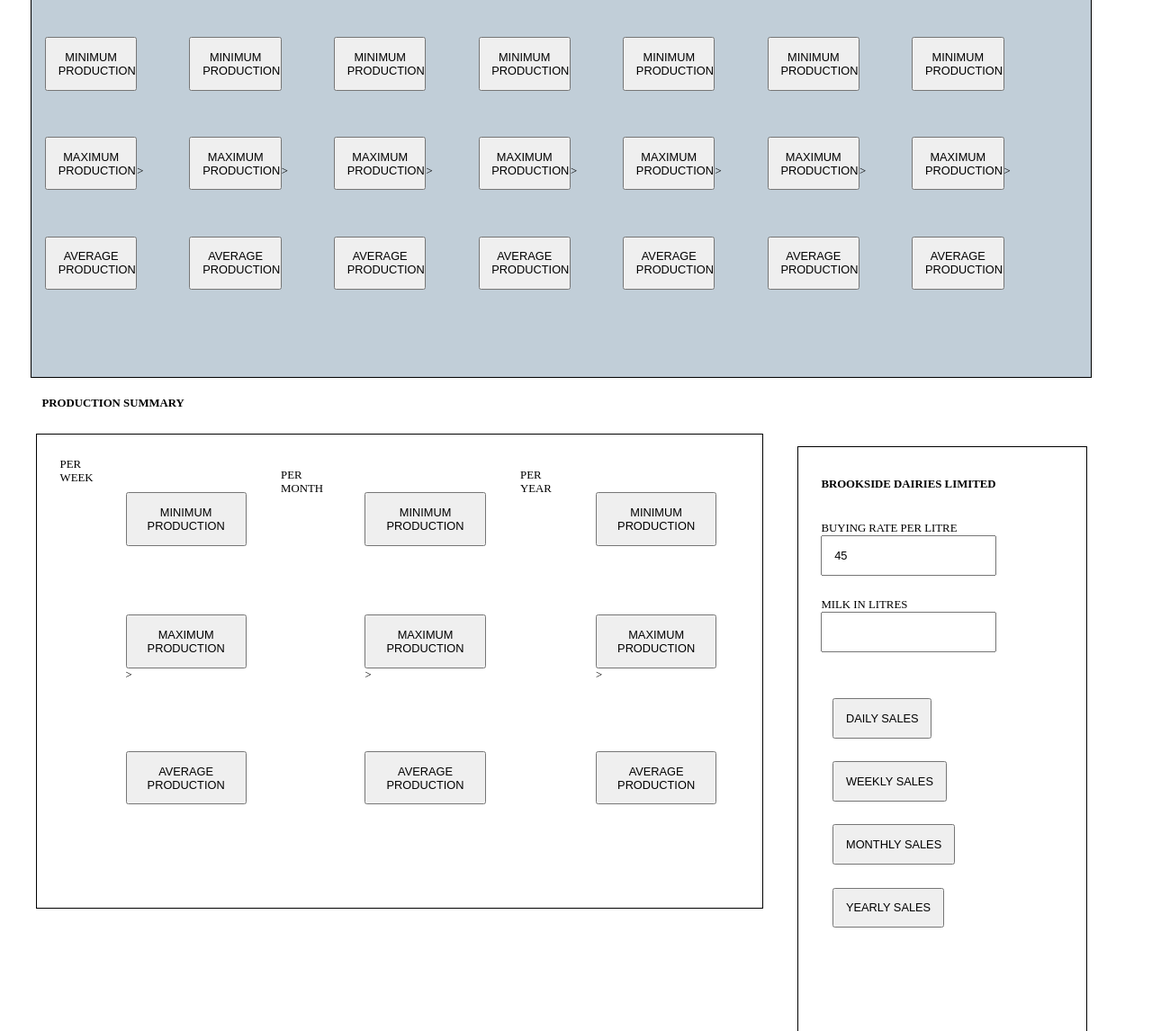
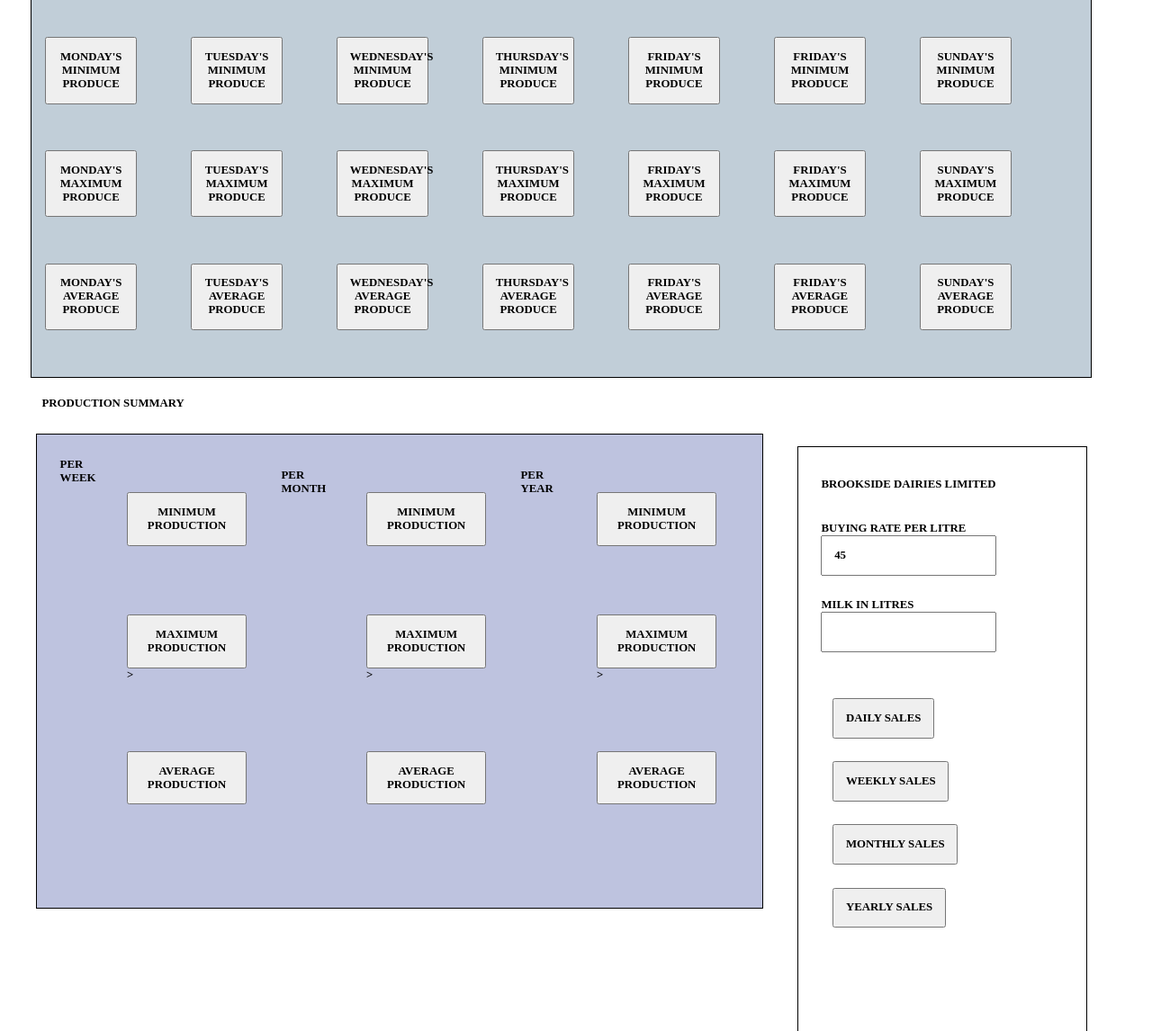
Before and after one commit to OndigoWendy/DAIRY_BUSINESS.week3, a plain HTML site: page index.html in a window 1280 px wide. Shown: the part 885-2031 px from the top of the page at 90% size. Drawn offline with Linux system fonts and the light colour scheme.

Commit message:
Styl borders in section 2.Rename buttons.

```diff
--- a/index.html
+++ b/index.html
@@ -23,11 +23,11 @@
                <div >SHED D <input type="number" value="4" id="D"></div>
                <button onclick="getSumMon()" class="button">TOTAL PRODUCTION</button>
                  <p id="sumResultMon"></p>
-               <button onclick="getMinPerDay()" style="width: 8vw;">MINIMUM PRODUCTION</button></li>
+               <button onclick="getMinPerDay()" style="width: 8vw;">MONDAY'S MINIMUM PRODUCE</button></li>
                  <p id="minPerDayResult"></p>
-               <button onclick="getMaxPerDay()" style="width: 8vw;">MAXIMUM PRODUCTION</button>></li>
+               <button onclick="getMaxPerDay()" style="width: 8vw;">MONDAY'S MAXIMUM PRODUCE</button></li>
                  <p id="maxPerDayResult"></p>
-               <button onclick="getAvgPerDay()" style="width: 8vw;">AVERAGE PRODUCTION</button></li>
+               <button onclick="getAvgPerDay()" style="width: 8vw;">MONDAY'S AVERAGE PRODUCE</button></li>
                  <p id="avgPerDayResult"></p>
        </div>
 
@@ -38,11 +38,11 @@
                <div >SHED D <input type="number" value="34" id="D2"></div>
                <button onclick="getSumTue()" class="button">TOTAL PRODUCTION</button>
                  <p id="sumResultTue"></p>
-               <button onclick="getMinPerDay2()" style="width: 8vw;">MINIMUM PRODUCTION</button></li>
+               <button onclick="getMinPerDay2()" style="width: 8vw; ">TUESDAY'S MINIMUM PRODUCE</button></li>
                  <p id="minPerDayResult2"></p>
-               <button onclick="getMaxPerDay2()" style="width: 8vw;">MAXIMUM PRODUCTION</button>></li>
+               <button onclick="getMaxPerDay2()" style="width: 8vw;">TUESDAY'S MAXIMUM PRODUCE</button></li>
                  <p id="maxPerDayResul2"></p>
-               <button onclick="getAvgPerDay2()" style="width: 8vw;">AVERAGE PRODUCTION</button></li>
+               <button onclick="getAvgPerDay2()" style="width: 8vw;">TUESDAY'S AVERAGE PRODUCE</button></li>
                 <p id="avgPerDayResult2"></p>
        </div>
 
@@ -53,11 +53,11 @@
                <div >SHED D <input type="number" value="4" id="D3"></div>
                <button onclick="getSumWed()" class="button">TOTAL PRODUCTION</button>
                  <p id="sumResultWed"></p>
-               <button onclick="getMinPerDay3()" style="width: 8vw;">MINIMUM PRODUCTION</button></li>
+               <button onclick="getMinPerDay3()" style="width: 8vw;">WEDNESDAY'S MINIMUM PRODUCE</button></li>
                  <p id="minPerDayResult3"></p>
-               <button onclick="getMaxPerDay3()" style="width: 8vw;">MAXIMUM PRODUCTION</button>></li>
+               <button onclick="getMaxPerDay3()" style="width: 8vw;">WEDNESDAY'S MAXIMUM PRODUCE</button></li>
                  <p id="maxPerDayResult3"></p>
-               <button onclick="getAvgPerDay3()" style="width: 8vw;">AVERAGE PRODUCTION</button></li>
+               <button onclick="getAvgPerDay3()" style="width: 8vw;">WEDNESDAY'S AVERAGE PRODUCE</button></li>
                  <p id="avgPerDayResult3"></p>
        </div>
 
@@ -68,11 +68,11 @@
               <div >SHED D <input type="number" value="4" id="D4"></div>
               <button onclick="getSumThur()" class="button">TOTAL PRODUCTION</button>
                 <p id="sumResultThur"></p>
-              <button onclick="getMinPerDay4()" style="width: 8vw;">MINIMUM PRODUCTION</button></li>
+              <button onclick="getMinPerDay4()" style="width: 8vw;">THURSDAY'S MINIMUM PRODUCE</button></li>
                 <p id="minPerDayResult4"></p>
-              <button onclick="getMaxPerDay4()" style="width: 8vw;">MAXIMUM PRODUCTION</button>></li>
+              <button onclick="getMaxPerDay4()" style="width: 8vw;">THURSDAY'S MAXIMUM PRODUCE</button></li>
                 <p id="maxPerDayResult4"></p>
-              <button onclick="getAvgPerDay4()" style="width: 8vw;">AVERAGE PRODUCTION</button></li>
+              <button onclick="getAvgPerDay4()" style="width: 8vw;">THURSDAY'S AVERAGE PRODUCE</button></li>
                 <p id="avgPerDayResult4"></p>
        </div>
 
@@ -83,11 +83,11 @@
              <div >SHED D <input type="number" value="4" id="D5"></div>
              <button onclick="getSumFri()" class="button">TOTAL PRODUCTION</button>
                <p id="sumResultFri"></p>
-             <button onclick="getMinPerDay5()" style="width: 8vw;">MINIMUM PRODUCTION</button></li>
+             <button onclick="getMinPerDay5()" style="width: 8vw;">FRIDAY'S MINIMUM PRODUCE</button></li>
                <p id="minPerDayResult5"></p>
-             <button onclick="getMaxPerDay5()" style="width: 8vw;">MAXIMUM PRODUCTION</button>></li>
+             <button onclick="getMaxPerDay5()" style="width: 8vw;">FRIDAY'S MAXIMUM PRODUCE</button></li>
                <p id="maxPerDayResult5"></p>
-             <button onclick="getAvgPerDay5()" style="width: 8vw;">AVERAGE PRODUCTION</button></li>
+             <button onclick="getAvgPerDay5()" style="width: 8vw;">FRIDAY'S AVERAGE PRODUCE</button></li>
                <p id="avgPerDayResult5"></p>
        </div>
 
@@ -98,11 +98,11 @@
              <div >SHED D <input type="number" value="4" id="D6"></div>
              <button onclick="getSumSat()" class="button">TOTAL PRODUCTION</button>
                <p id="sumResultSat"></p>
-             <button onclick="getMinPerDay6()" style="width: 8vw;">MINIMUM PRODUCTION</button></li>
+             <button onclick="getMinPerDay6()" style="width: 8vw;">FRIDAY'S MINIMUM PRODUCE</button></li>
                <p id="minPerDayResult6"></p>
-             <button onclick="getMaxPerDay6()" style="width: 8vw;">MAXIMUM PRODUCTION</button>></li>
+             <button onclick="getMaxPerDay6()" style="width: 8vw;">FRIDAY'S MAXIMUM PRODUCE</button></li>
                <p id="maxPerDayResult6"></p>
-             <button onclick="getAvgPerDay6()" style="width: 8vw;">AVERAGE PRODUCTION</button></li>
+             <button onclick="getAvgPerDay6()" style="width: 8vw;">FRIDAY'S AVERAGE PRODUCE</button></li>
                <p id="avgPerDayResult6"></p>
        </div>
 
@@ -113,11 +113,11 @@
              <div >SHED D <input type="number" value="4" id="D7"></div>
              <button onclick="getSumSun()" class="button">TOTAL PRODUCTION</button>
                <p id="sumResultSun"></p>
-             <button onclick="getMinPerDay7()" style="width: 8vw;">MINIMUM PRODUCTION</button></li>
+             <button onclick="getMinPerDay7()" style="width: 8vw;">SUNDAY'S MINIMUM PRODUCE</button></li>
                <p id="minPerDayResult7"></p>
-             <button onclick="getMaxPerDay7()" style="width: 8vw;">MAXIMUM PRODUCTION</button>></li>
+             <button onclick="getMaxPerDay7()" style="width: 8vw;">SUNDAY'S MAXIMUM PRODUCE</button></li>
                <p id="maxPerDayResult7"></p>
-             <button onclick="getAvgPerDay7()" style="width: 8vw;">AVERAGE PRODUCTION</button></li>
+             <button onclick="getAvgPerDay7()" style="width: 8vw;">SUNDAY'S AVERAGE PRODUCE</button></li>
                <p id="avgPerDayResult7"></p>
        </div>
 
@@ -163,10 +163,10 @@
         <div>BUYING RATE PER LITRE <input type="number" id="buyingRate" value="45"></div>
         <div>MILK IN LITRES <input type="number" id="sales"></div>
             <ul>
-              <li><input type="button" value="DAILY SALES" id="dailySales" onclick="getDailySales"> </li>
-              <li><input type="button" value="WEEKLY SALES" id="weeklySales"></li>
-              <li><input type="button" value="MONTHLY SALES" id="monthlySales"></li>
-              <li><input type="button" value="YEARLY SALES" id="yearlySales"></li>
+              <li><input type="button" value="DAILY SALES" id="dailySales" onclick="getDailySales()"> </li>
+              <li><input type="button" value="WEEKLY SALES" id="weeklySales" onclick="getWeeklySales()"></li>
+              <li><input type="button" value="MONTHLY SALES" id="monthlySales" onclick="getMonthlySales()"></li>
+              <li><input type="button" value="YEARLY SALES" id="yearlySales" onclick="getYearlySales()"></li>
             </ul>
  </div>
 </body>
--- a/style.css
+++ b/style.css
@@ -1,24 +1,24 @@
-*{padding: 1vw; font-size: 1vw; }
+*{padding: 1vw; font-size: 1vw; font-weight: 700; font-family:serif}
 
 ul{list-style-type: none;}
 
-.button{width: 8.5vw;}
+.button{width: 8.5vw; border-radius: 4%;}
 
 /*section1*/
 
-.logo{  border: 2px solid; padding-bottom:5vw; color: black; font-size: 3vw; font-weight: 900; float: none;}
+.logo{  border: 2px solid; border-radius: 5%; padding-bottom:5vw; padding-left: 7%; color: black; font-size: 3vw;  float: none;}
 
 /*section2*/
 
 .production{background-color: #c1ced8; border: 1px solid black; width: 90vw; height: 65vw; position: relative; margin-top: 1vw;  }
 
-#A,#B,#C,#D,#A2,#B2,#C2,#D2,#A3,#B3,#C3,#D3,#A4,#B4,#C4,#D4,#A5,#B5,#C5,#D5,#A6,#B6,#C6,#D6,#A7,#B7,#C7,#D7{width: 4vw;}
+#A,#B,#C,#D,#A2,#B2,#C2,#D2,#A3,#B3,#C3,#D3,#A4,#B4,#C4,#D4,#A5,#B5,#C5,#D5,#A6,#B6,#C6,#D6,#A7,#B7,#C7,#D7{width: 4vw; border-radius: 5%;}
 
 .monday,.tuesday,.wednesday,.thursday,.friday,.saturday,.sunday{float: left; padding: 0.2vw;}
 
 /*section3*/
 
-.summary{ border: 1px solid black; width: 61vw; position: relative; margin-top: 1vw; margin-left: 0.5vw; display: flex; flex-direction: row;}
+.summary{ background-color: rgb(190, 195, 223); border: 1px solid black; width: 61vw; position: relative; margin-top: 1vw; margin-left: 0.5vw; display: flex; flex-direction: row;}
 
 .weekly{display: flex;}
 
```
